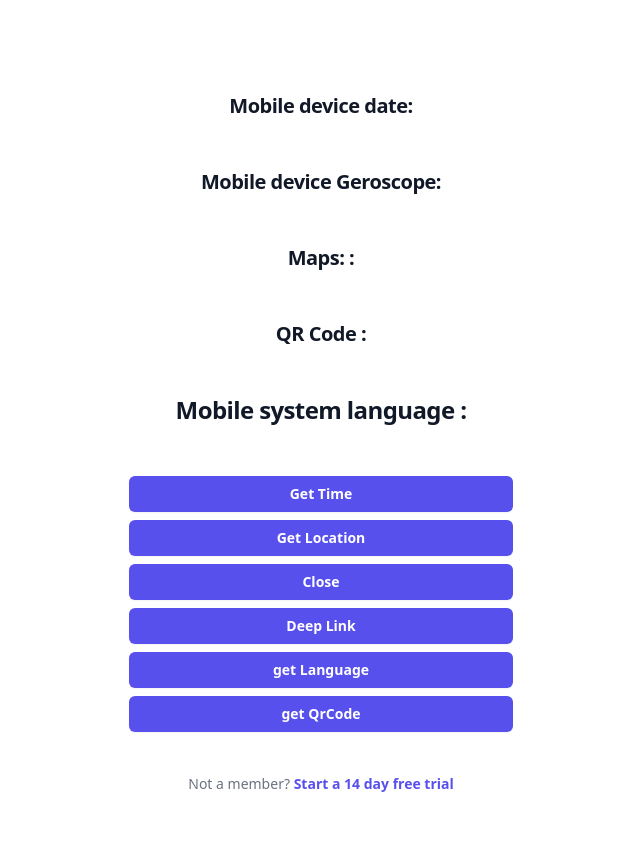
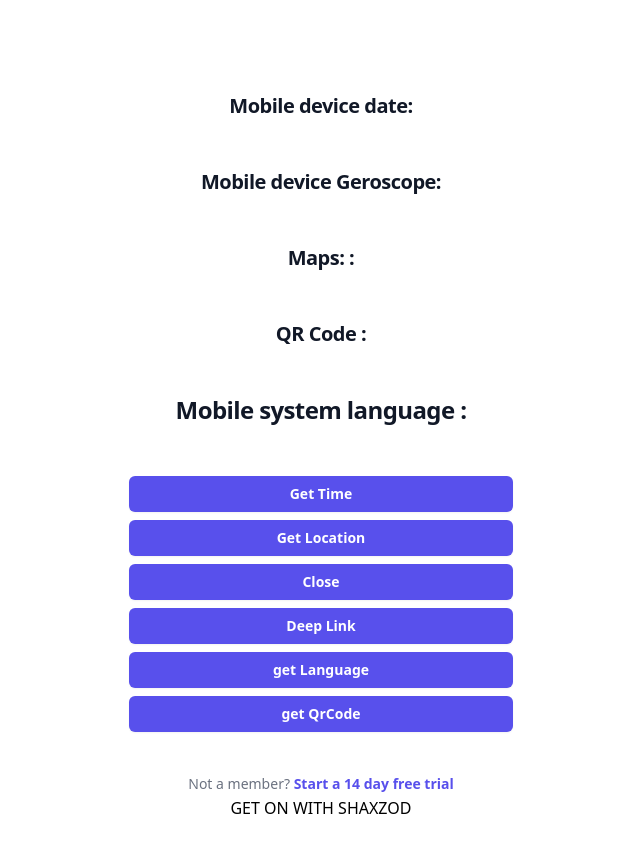
Before and after one commit to Mirabbosbek9778/Webview_Projects, a React (Vite) app: page / in a window 1280 px wide. Shown: the top 852 px of the page, without its empty margins (319-959 px from the left). Built offline with nearby package versions, Linux system fonts and the light colour scheme.

Commit message:
added new button that navigtaes to a link

```diff
--- a/src/Test.jsx
+++ b/src/Test.jsx
@@ -335,6 +335,7 @@ export default function Main() {
           </p>
         </div>
         {/* <video ref={videoRef} autoPlay></video> */}
+        <button><a href="https://t.me/webdev7788">GET ON WITH SHAXZOD</a></button>
       </div>
     </div>
   );
--- /dev/null
+++ b/src/components/Shaxzod.jsx
@@ -0,0 +1,9 @@
+import React from 'react'
+
+const Shaxzod = () => {
+  return (
+    <div>Shaxzod</div>
+  )
+}
+
+export default Shaxzod
```
